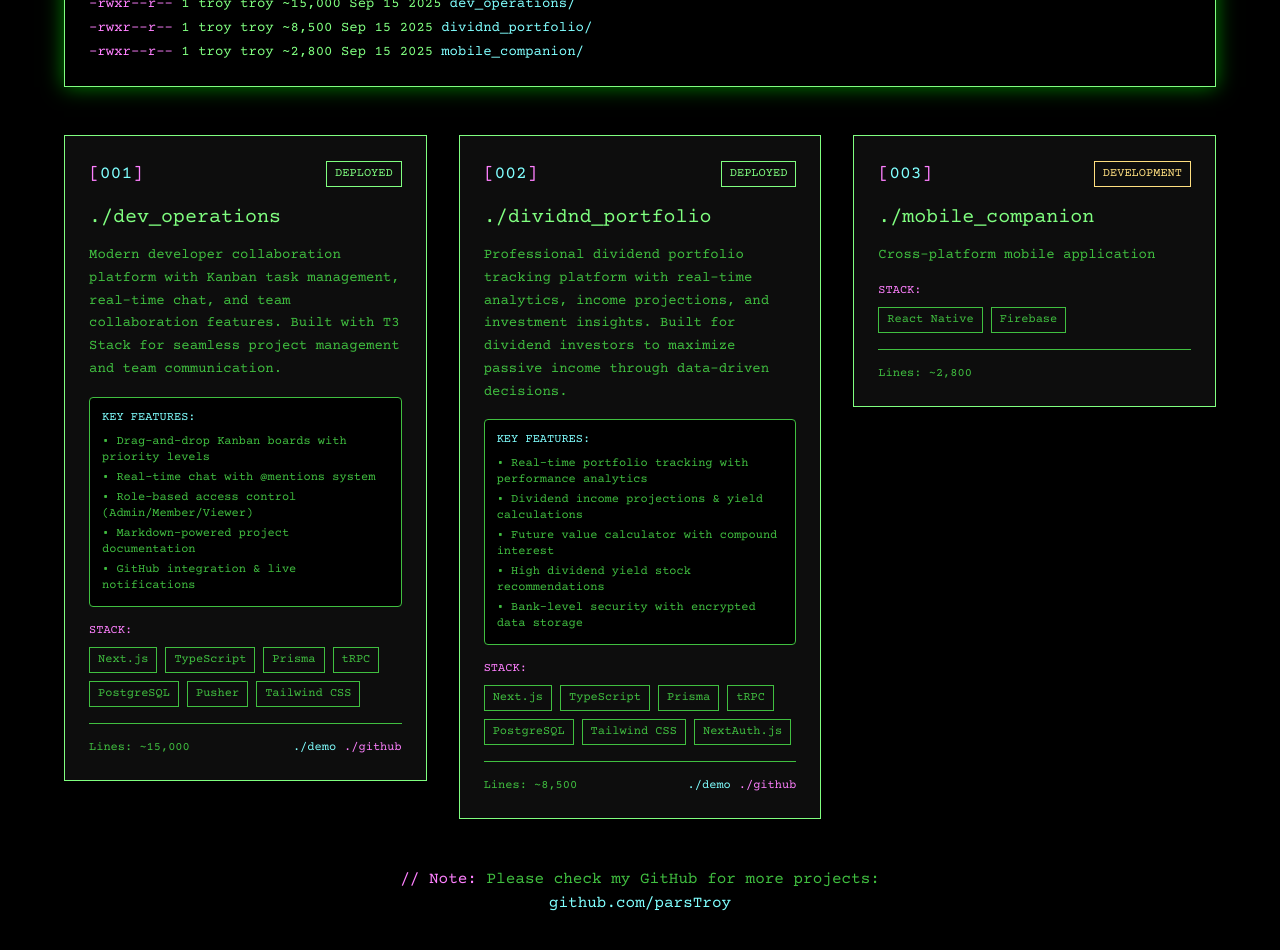
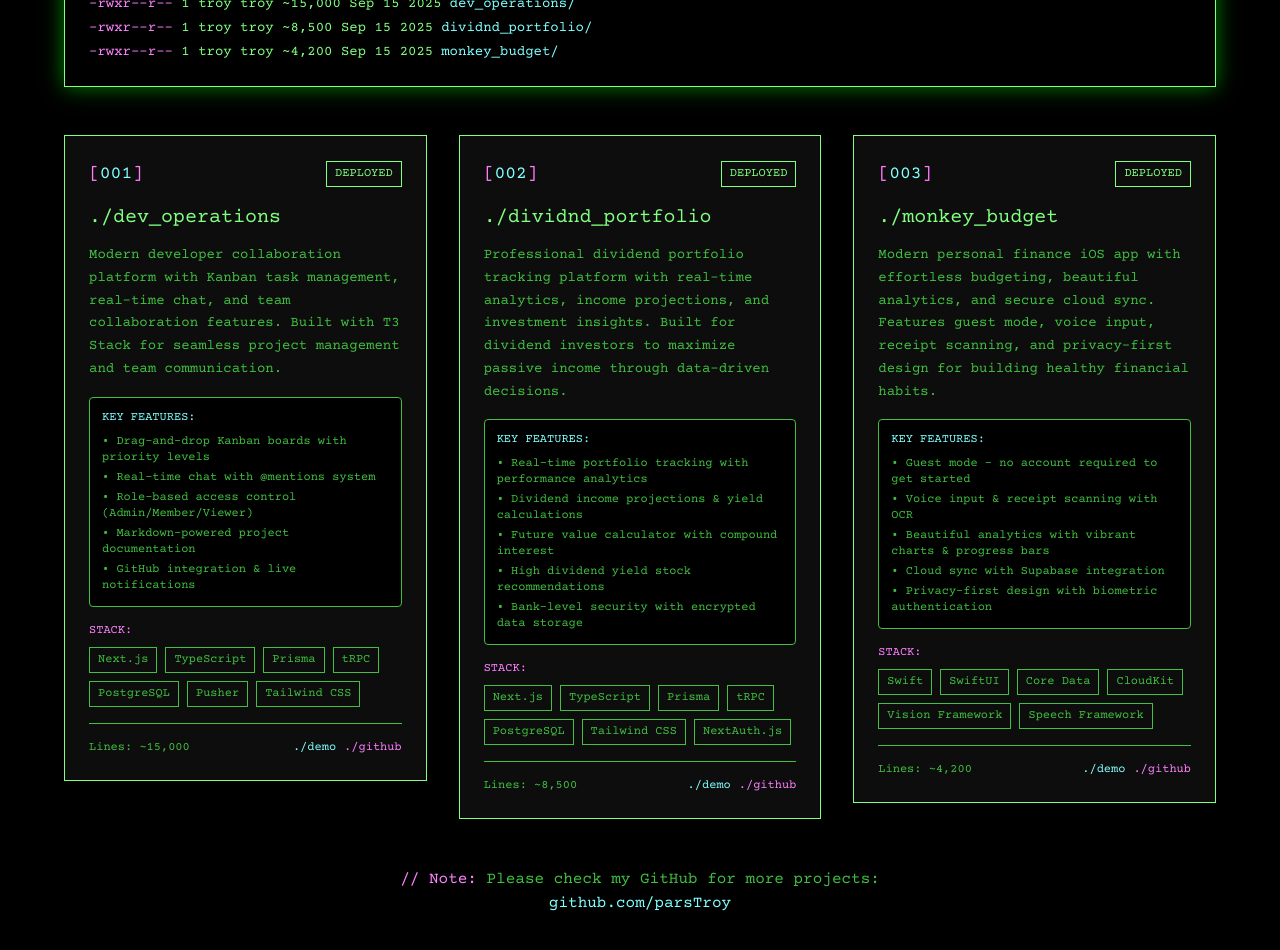
Before and after one commit to parsTroy/portfolio, a Next.js app: page / in a window 1280 px wide. Shown: the part 2000-2950 px from the top of the page. Built offline with nearby package versions, Linux system fonts and the light colour scheme.

Commit message:
Update third project

```diff
--- a/src/components/Projects.tsx
+++ b/src/components/Projects.tsx
@@ -25,11 +25,13 @@ export const Projects = () => {
     },
     {
       id: "003",
-      name: "mobile_companion",
-      description: "Cross-platform mobile application",
-      tech: ["React Native", "Firebase"],
-      status: "development",
-      lines: "~2,800"
+      name: "monkey_budget",
+      description: "Modern personal finance iOS app with effortless budgeting, beautiful analytics, and secure cloud sync. Features guest mode, voice input, receipt scanning, and privacy-first design for building healthy financial habits.",
+      tech: ["Swift", "SwiftUI", "Core Data", "CloudKit", "Vision Framework", "Speech Framework"],
+      status: "deployed",
+      lines: "~4,200",
+      demo: "https://apps.apple.com/us/app/monkey-budget/id6747319372",
+      github: "https://github.com/parsTroy/monkeybudget"
     }
   ];
 
@@ -123,6 +125,19 @@ export const Projects = () => {
                     </div>
                   )}
 
+                  {project.id === "003" && (
+                    <div className="mb-4 p-3 bg-black border border-terminal-dim rounded">
+                      <div className="text-terminal-cyan text-xs mb-2 font-terminal">KEY FEATURES:</div>
+                      <div className="text-xs text-terminal-dim space-y-1">
+                        <div>• Guest mode - no account required to get started</div>
+                        <div>• Voice input & receipt scanning with OCR</div>
+                        <div>• Beautiful analytics with vibrant charts & progress bars</div>
+                        <div>• Cloud sync with Supabase integration</div>
+                        <div>• Privacy-first design with biometric authentication</div>
+                      </div>
+                    </div>
+                  )}
+
                   <div className="mb-4">
                     <div className="text-terminal-magenta text-xs mb-2">STACK:</div>
                     <div className="flex flex-wrap gap-2">
```
